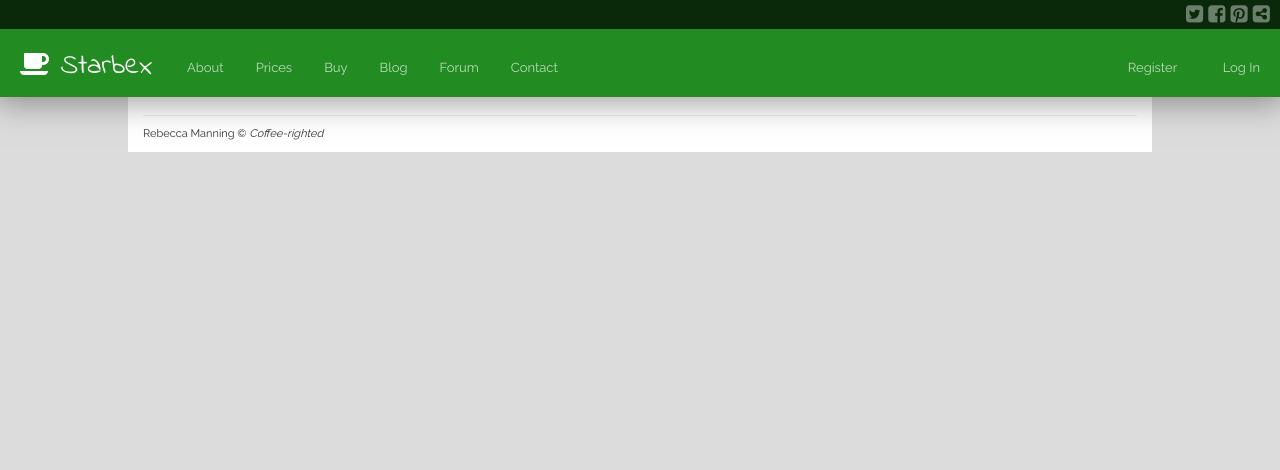
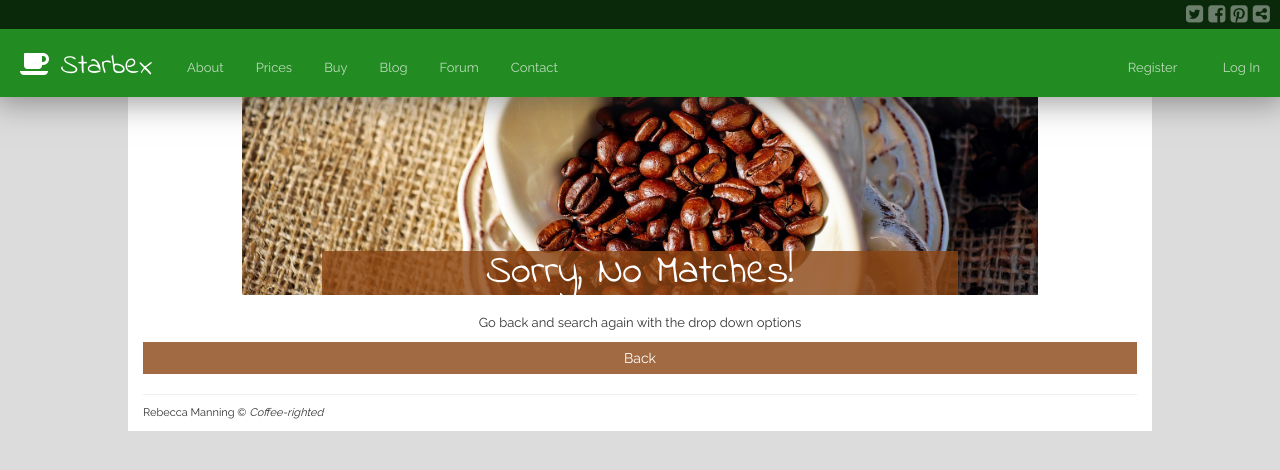
Before and after one commit to bmanning1/Coffee-project, a Django app: page /blogresults/ in a window 1280 px wide. Shown: the top 470 px of the page. Run offline with Django 3.2, Linux system fonts and the light colour scheme; data comes from the database, SQL or seed files in the repository; parts of the project's set-up code (start-up, migrations or seed data) failed here and were passed over; some libraries are stand-ins or nearby versions; some web fonts are replaced.

Commit message:
Fixed search on Forum and Blog pages so that if there are no matches it informs the User and gives options to go back

```diff
--- a/templates/blog/blogsearch.html
+++ b/templates/blog/blogsearch.html
@@ -2,6 +2,17 @@
 {% load staticfiles %}
 
 {% block content %}
+
+    <!-- If no matching post titles then inform User and provide an option to go back and try again -->
+    {% if not posts %}
+        <div class="Blogpost-img">
+            <h2>Sorry, No Matches!</h2>
+        </div>
+        <br>
+        <p class="text-center">Go back and search again with the drop down options</p>
+        <!-- Back to Blogs List Button -->
+        <a class="read-moreblog btn btn-primary center-block" href="/blog">Back</a>
+    {% endif %}
 
     <!-- Searching through matching post titles to the search -->
     {% for post in posts %}
```
Also changed, not shown: templates/forum/search.html (+8 -0 lines), 2 other files.
